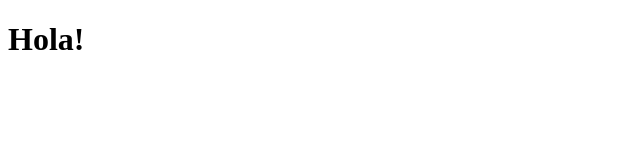
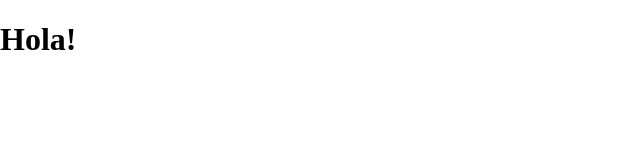
Before and after one commit to TonyHermann/tienda-html-css-js, a plain HTML site: page index.html in a window 1280 px wide. Shown: the full height of the page, 0-640 px from the left. Drawn offline with nearby package versions, Linux system fonts and the light colour scheme.

Commit message:
linked normalize.css

```diff
--- a/index.html
+++ b/index.html
@@ -4,6 +4,10 @@
     <meta charset="UTF-8">
     <meta http-equiv="X-UA-Compatible" content="IE=edge">
     <meta name="viewport" content="width=device-width, initial-scale=1.0">
+    <link rel="preconnect" href="https://fonts.gstatic.com">
+    <link href="https://fonts.googleapis.com/css2?family=Bebas+Neue&display=swap" rel="stylesheet">
+    <link href="https://fonts.googleapis.com/css2?family=Rajdhani:wght@300;400&display=swap" rel="stylesheet">
+    <link rel="stylesheet" href="node_modules/normalize.css/normalize.css">
     <link rel="stylesheet" href="css/style.css">
     <title>Tienda</title>
 </head>
```
